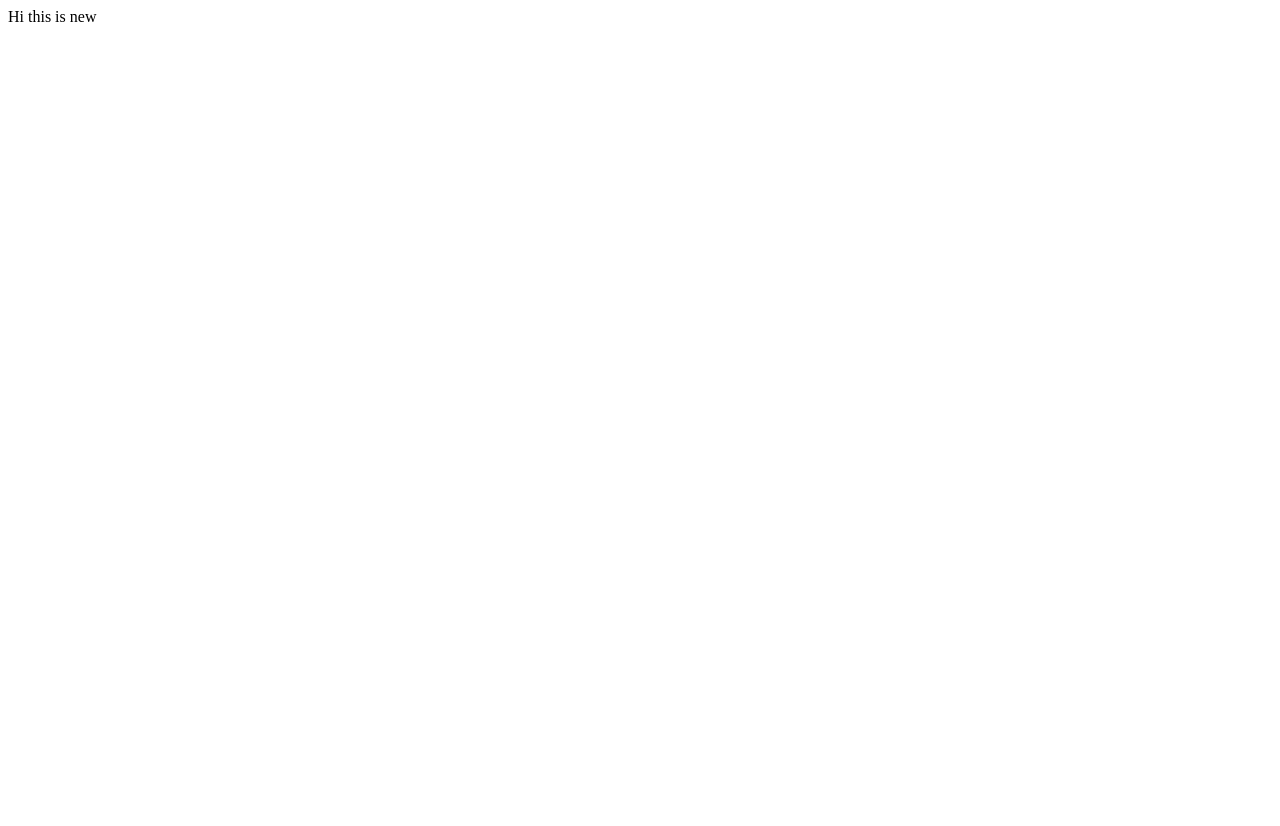
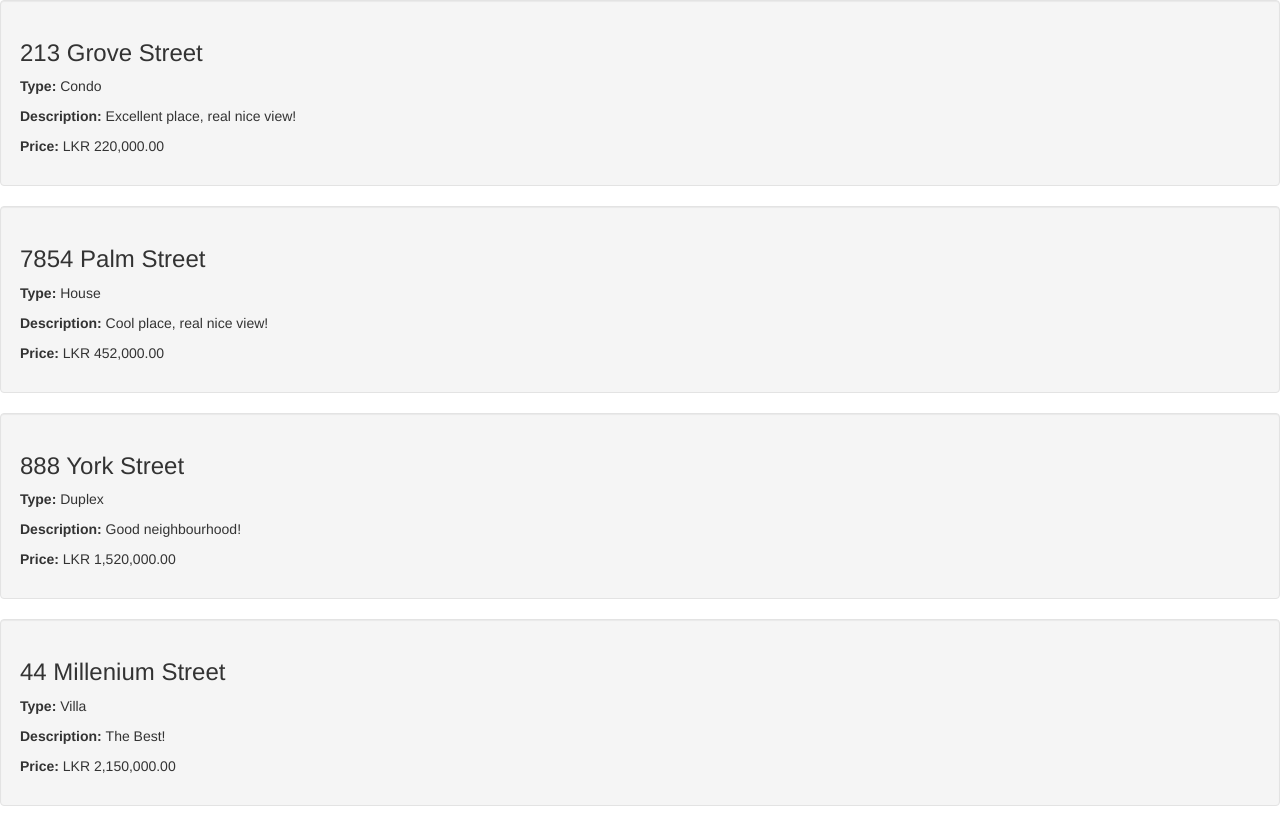
Before and after one commit to rushappz/firstAngular, a plain HTML site: page index.html in a window 1280 px wide. Before the commit the page ends 800 px from the top, so only its background shows below. Drawn offline with nearby package versions, Linux system fonts and the light colour scheme; some packages are replaced by stand-ins of ours; a script that the page names is missing.

Commit message:
List of json items displaying through controller

```diff
--- /dev/null
+++ b/app.js
@@ -0,0 +1 @@
+angular.module('ngCribs', ['ui.bootstrap']);
--- a/index.html
+++ b/index.html
@@ -2,9 +2,34 @@
 <html>
 <head>
 <meta charset="ISO-8859-1">
-<title>Insert title here</title>
+<title>ng-cribs</title>
+<!-- Latest compiled and minified CSS -->
+<link rel="stylesheet"
+	href="https://maxcdn.bootstrapcdn.com/bootstrap/3.3.7/css/bootstrap.min.css"
+	integrity="sha384-BVYiiSIFeK1dGmJRAkycuHAHRg32OmUcww7on3RYdg4Va+PmSTsz/K68vbdEjh4u"
+	crossorigin="anonymous">
 </head>
-<body>
-	Hi this is new
+<body ng-app="ngCribs" ng-controller="cribsController">
+	<div class="well" ng-repeat="crib in cribs">
+		<h3>{{ crib.address }}</h3>
+		<p>
+			<strong>Type: </strong>{{ crib.type }}
+		</p>
+		<p>
+			<strong>Description: </strong> {{ crib.description }}
+		</p>
+		<p>
+			<strong>Price: </strong> {{ crib.price | currency: "LKR " }}
+		</p>
+	</div>
+
+
 </body>
+<script src="angular/angular.min.js"></script>
+<script
+	src="https://cdnjs.cloudflare.com/ajax/libs/angular-ui-bootstrap/2.5.0/ui-bootstrap.min.js"></script>
+<script
+	src="https://cdnjs.cloudflare.com/ajax/libs/angular-ui-bootstrap/2.5.0/ui-bootstrap-tpls.min.js"></script>
+<script src="app.js"></script>
+<script src="scripts/cribsController.js"></script>
 </html>
--- /dev/null
+++ b/scripts/cribsController.js
@@ -0,0 +1,30 @@
+angular
+	.module('ngCribs')
+	.controller('cribsController', function($scope) {
+		$scope.cribs = [
+			{
+				"type" : "Condo",
+				"price" : "220000",
+				"address" : "213 Grove Street",
+				"description" : "Excellent place, real nice view!"
+			},
+			{
+				"type" : "House",
+				"price" : "452000",
+				"address" : "7854 Palm Street",
+				"description" : "Cool place, real nice view!"
+			},
+			{
+				"type" : "Duplex",
+				"price" : "1520000",
+				"address" : "888 York Street",
+				"description" : "Good neighbourhood!"
+			},
+			{
+				"type" : "Villa",
+				"price" : "2150000",
+				"address" : "44 Millenium Street",
+				"description" : "The Best!"
+			}
+		]
+	});
```
